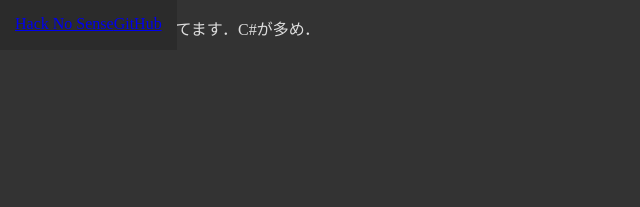
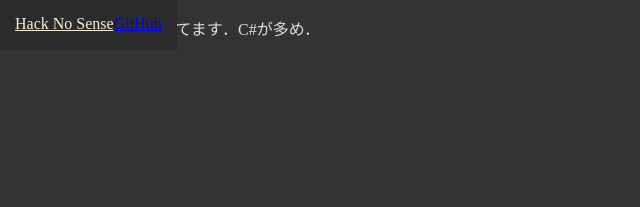
Before and after one commit to maemon4095/Hack-a-Sense, a Jekyll site: the page built from pages/home.md, in a window 1280 px wide. Shown: the top 207 px of the page, without its empty margins (0-640 px from the left). Built offline with Jekyll 4.4.1, drawn with Linux system fonts in a browser that asks for light colours; comment, search, counter and statistics services are not loaded.

Commit message:
copy from main

```diff
--- a/_includes/header.html
+++ b/_includes/header.html
@@ -1,6 +1,6 @@
 <header>
     <div class="flexbox">
-        <a href="{{ '/' | relative_url }}">Hack No Sense</a>
+        <a class="logo-text" href="{{ '/' | relative_url }}">Hack No Sense</a>
         <div>
             <script async src="https://cse.google.com/cse.js?cx=226b6b8f531764c85"></script>
             <div class="gcse-search"></div>
--- a/assets/sass/_style.scss
+++ b/assets/sass/_style.scss
@@ -23,5 +23,10 @@ header {
     display: flex;
     align-items: center;
     align-content: space-around;
+    justify-content: space-between;
   }
 }
+
+.logo-text {
+  color: antiquewhite;
+}
```
